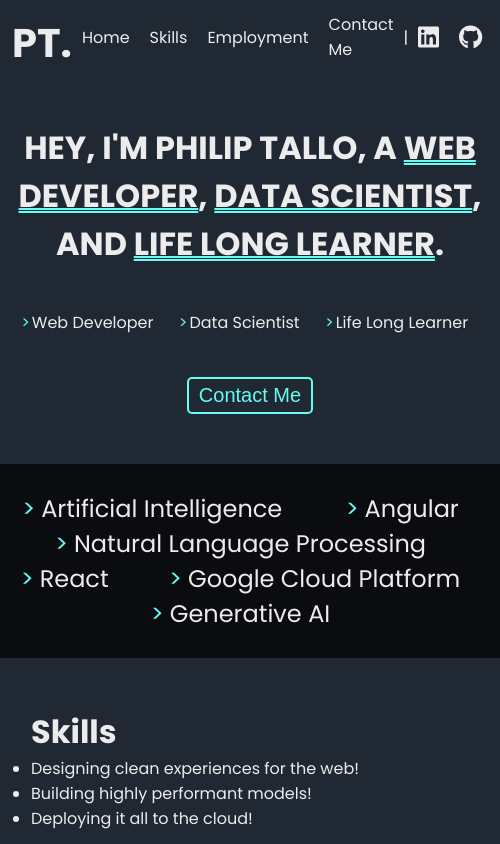
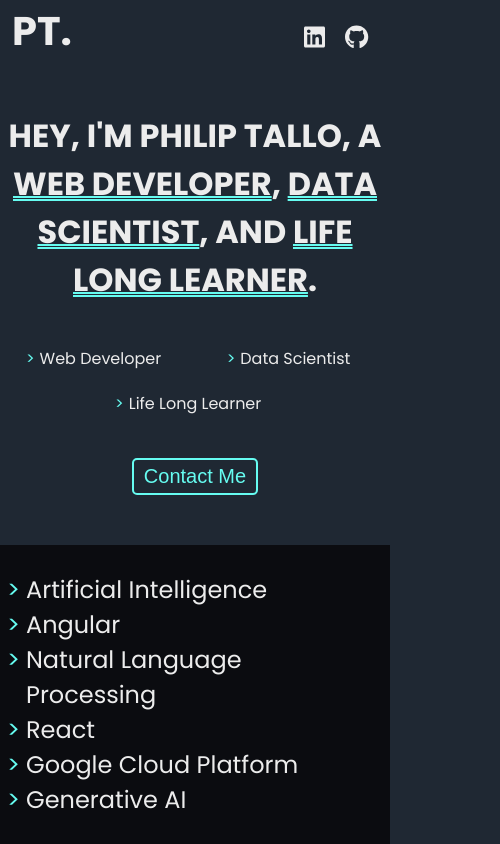
Before and after one commit to ptallo/personal_website, a React (Vite) app: page / in a window 390 px wide. Shown: the top 844 px of the page, 500 px wide, since content can reach past the window. Built offline with nearby package versions, Linux system fonts and the light colour scheme.

Commit message:
updated all but skills section for mobile compatability

```diff
--- a/src/components/HeroImage/HeroImage.scss
+++ b/src/components/HeroImage/HeroImage.scss
@@ -23,7 +23,7 @@
     h1 {
         text-align: center;
         text-transform: uppercase;
-        width: 500px;
+        max-width: 500px;
     }
 
     span {
@@ -32,15 +32,16 @@
 
     ul {
         display: flex;
-        flex-direction: row;
-        justify-content: space-evenly;
+        flex-wrap: wrap;
         list-style-type: none;
+        justify-content: space-around;
 
         padding: 2em 0 2em 0;
 
         li {
+            text-align: center;
             margin: 0 1em 0 1em;
-            padding: 10px 2px;
+            padding: 10px 5px;
         }
 
         li::marker {
--- a/src/components/KeywordBar/KeywordBar.scss
+++ b/src/components/KeywordBar/KeywordBar.scss
@@ -1,7 +1,7 @@
 @import "../../index.scss";
 
 .keyword-bar {
-    min-width: 500px;
+    // min-width: 500px;
     padding: 0 50px;
     background-color: $background-color-2;
     padding: 1.7em 0;
@@ -9,7 +9,7 @@
     display: flex;
     flex-direction: row;
     flex-wrap: wrap;
-    justify-content: space-around;
+    justify-content: space-between;
 
     &>li {
         color: $text-color;
--- a/src/components/Navbar/Navbar.scss
+++ b/src/components/Navbar/Navbar.scss
@@ -24,7 +24,7 @@
 
         list-style-type: none;
 
-        & > * {
+        &>* {
             text-decoration: none;
             color: $text-color;
             padding: 0 10px;
@@ -32,3 +32,9 @@
     }
 
 }
+
+@media screen and (max-width: 600px) {
+    .navbar a:nth-child(-n+5){
+        display: none;
+    }
+}
--- a/src/components/Navbar/Navbar.tsx
+++ b/src/components/Navbar/Navbar.tsx
@@ -2,7 +2,7 @@ import './Navbar.scss';
 import { FontAwesomeIcon } from '@fortawesome/react-fontawesome';
 import { faLinkedin, faGithub } from '@fortawesome/free-brands-svg-icons';
 
-const linkedInLink : string = 'https://www.linkedin.com/in/philip-tallo-444667107/';
+const linkedinLink : string = 'https://www.linkedin.com/in/philip-tallo-444667107/';
 const githubLink : string = 'https://github.com/ptallo';
 
 export function Navbar() {
@@ -14,8 +14,8 @@ export function Navbar() {
       <a href=''>Skills</a>
       <a href=''>Employment</a>
       <a href=''>Contact Me</a>
-      |
-      <a href={linkedInLink} target='_blank'><FontAwesomeIcon icon={faLinkedin} size='xl'/></a>
+      <a href=''>|</a>
+      <a href={linkedinLink} target='_blank'><FontAwesomeIcon icon={faLinkedin} size='xl'/></a>
       <a href={githubLink} target='_blank'><FontAwesomeIcon icon={faGithub} size='xl'/></a>
     </div>
   </div>;
```
